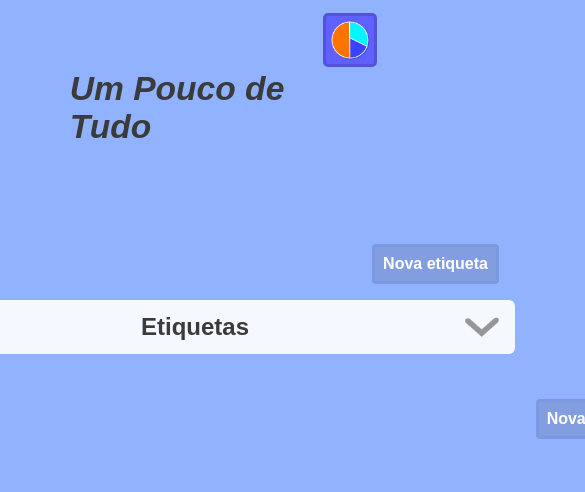
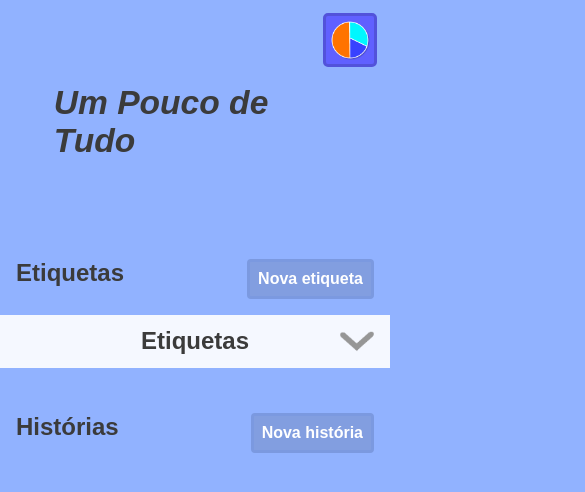
Before and after one commit to TiagoCitranguloDaSilva/PortoSeguro, a React (Vite) app: page / in a window 390 px wide. Shown: the top 492 px of the page, 585 px wide, since content can reach past the window. Built offline with nearby package versions, Linux system fonts and the light colour scheme.

Commit message:
Tornei responsivo

```diff
--- a/src/App.css
+++ b/src/App.css
@@ -6,6 +6,7 @@
     gap: 1.8em;
     align-items: center;
     color: rgb(59, 59, 59);
+    max-width: 100svw;
 }
 
 h1{
@@ -27,13 +28,12 @@ h1{
 }
 
 #etiquetas{
-    max-width: 1100px;
-    min-width: 40em;
-    width: max-content;
+    max-width: 100svw;
+    width: 40em;
 }
 
 #historias{
-    max-width: 1100px;
+    max-width: 100svw;
     width: 60em;
 }
 
@@ -47,6 +47,7 @@ h1{
     cursor: pointer;
     position: relative;
     border-radius: 6px;
+    max-width: 100%;
 }
 
 .historiaContainer{
@@ -205,3 +206,18 @@ h1{
     height: 95%;
     padding: .2em;
 }
+
+
+@media (width < 600px) {
+    #root{
+        padding: 0;
+    }
+
+    .historiaHeader, #etiquetasHeader{
+        border-radius: 0;
+    }
+
+    h1{
+        margin-top: 2.5em;
+    }
+}
--- a/src/EtiquetaForm/EtiquetaForm.css
+++ b/src/EtiquetaForm/EtiquetaForm.css
@@ -9,11 +9,12 @@
     align-items: center;
     justify-content: center;
     display: none;
-
+    z-index: 3;
 }
 
 #formEtiqueta h2{
     text-align: center;
+    pointer-events: none;
 }
 
 #formEtiqueta form{
@@ -85,3 +86,15 @@
 .buttonApagar{
     display: none;
 }
+
+@media (width < 600px){
+    #formEtiqueta form{
+        height: 100svh;
+        width: 100svw;
+        position: absolute;
+        top: 0;
+        bottom: 0;
+        left: 0;
+        right: 0;
+    }
+}
--- a/src/Grafico/Grafico.css
+++ b/src/Grafico/Grafico.css
@@ -14,6 +14,10 @@
     justify-content: center;
     justify-items: center;
 
+}
+
+#grafico h1{
+    text-align: center;
 }
 
 #grafico > div{
--- a/src/HistoriaForm/HistoriaForm.css
+++ b/src/HistoriaForm/HistoriaForm.css
@@ -1,5 +1,5 @@
 
-#formHistoria{
+#formHistoria {
     position: fixed;
     top: 0;
     backdrop-filter: blur(2px);
@@ -9,13 +9,15 @@
     align-items: center;
     justify-content: center;
     display: none;
+    z-index: 3;
 }
 
-#formHistoria h2{
+#formHistoria h2 {
     text-align: center;
+    pointer-events: none;
 }
 
-#formHistoria form{
+#formHistoria form {
     width: 100svw;
     height: 100svh;
     position: relative;
@@ -29,17 +31,17 @@
 
 }
 
-#formHistoria form > div{
+#formHistoria form>div {
     display: flex;
     justify-content: space-between;
 }
 
-label{
+label {
     font-size: 1.4rem;
     font-weight: bold;
 }
 
-select{
+select {
     width: 10em;
     height: 2em;
     font-size: 1.2rem;
@@ -47,20 +49,21 @@ select{
     border-radius: 6px;
 }
 
-#formHistoria form p{
+#formHistoria form p {
     display: flex;
     flex-direction: column;
     font-size: 1rem;
 }
 
-#formHistoria form p input{
+#formHistoria form p input {
     height: 2em;
     font-size: 1.2rem;
     border-radius: 6px;
     padding: 3px;
 }
 
-#formHistoria form input[type="submit"], .buttonApagar{
+#formHistoria form input[type="submit"],
+.buttonApagar {
     width: 5em;
     height: 2.5em;
     margin: auto;
@@ -74,15 +77,16 @@ select{
     border: 3px solid #6488dd;
 }
 
-#formHistoria form input{
+#formHistoria form input {
     width: 12em;
 }
 
-#formHistoria form input[type="submit"]:hover, .buttonApagar:hover{
+#formHistoria form input[type="submit"]:hover,
+.buttonApagar:hover {
     transform: scale(1.05);
 }
 
-#fecharFormulario{
+#fecharFormulario {
     position: absolute;
     left: 5px;
     top: 5px;
@@ -96,21 +100,21 @@ select{
     border-radius: 5px;
 }
 
-#fecharFormulario:hover{
+#fecharFormulario:hover {
     transform: scale(1.05);
 }
 
-.botoes{
+.botoes {
     display: flex;
     gap: 1em;
 }
 
-.buttonApagar{
+.buttonApagar {
     display: none;
 }
 
 
-textarea{
+textarea {
     display: block;
     height: 100%;
     border-radius: 6px;
@@ -118,3 +122,32 @@ textarea{
     resize: none;
     font-size: 1.1rem;
 }
+
+@media (width < 700px) {
+    #formHistoria form {
+        padding: .3em;
+    }
+}
+
+@media (width < 600px) {
+    #formHistoria form > div {
+        flex-direction: column;
+        align-items: center;
+        justify-content: center;
+        gap: 1em;
+    }
+
+    #formHistoria form>div select,
+    #formHistoria form>div input {
+        width: 17em;
+        max-width: 90%;
+    }
+
+    #formHistoria h2{
+        margin-top: 1.5em;
+    }
+
+    html {
+        overflow-y: auto;
+    }
+}
```
